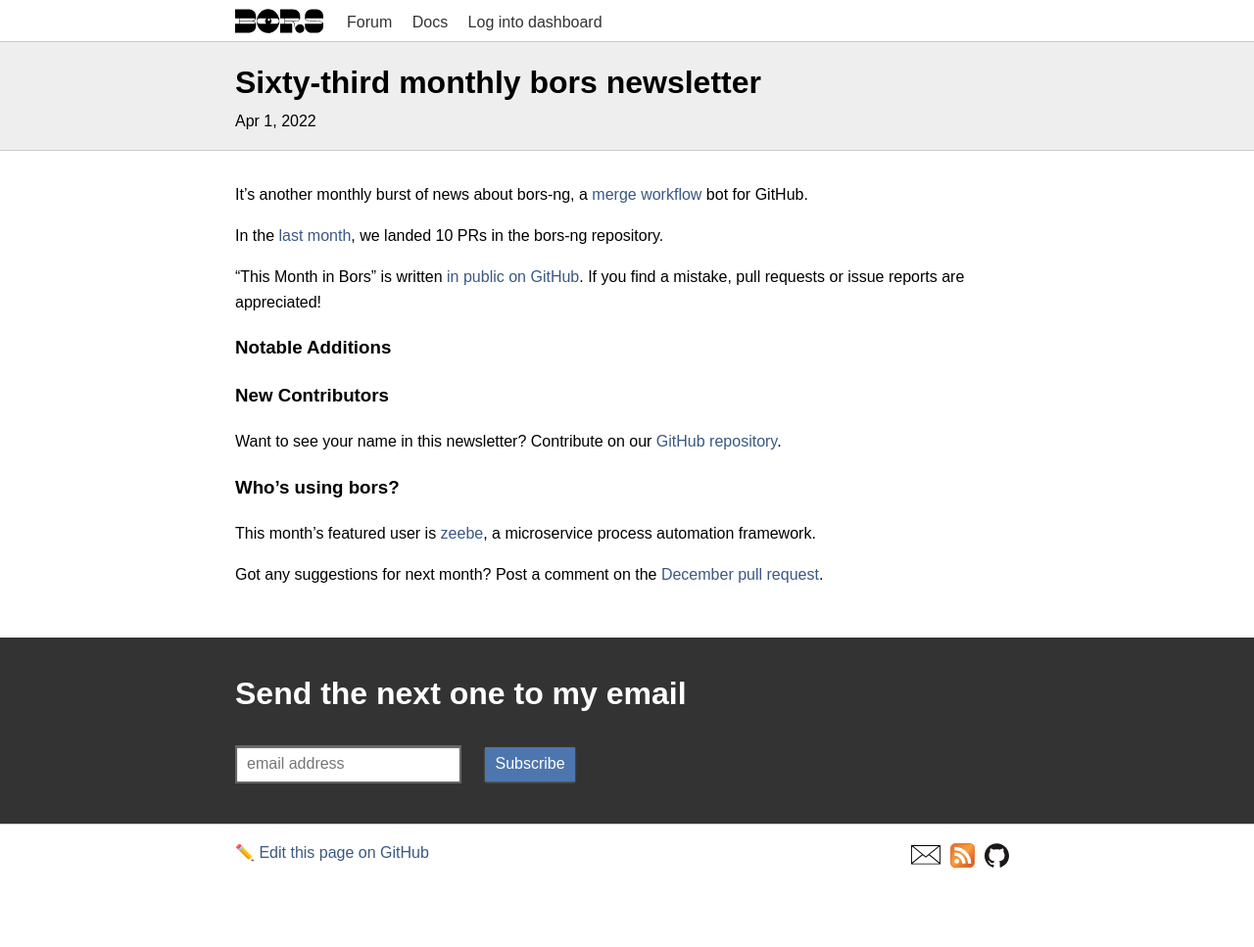
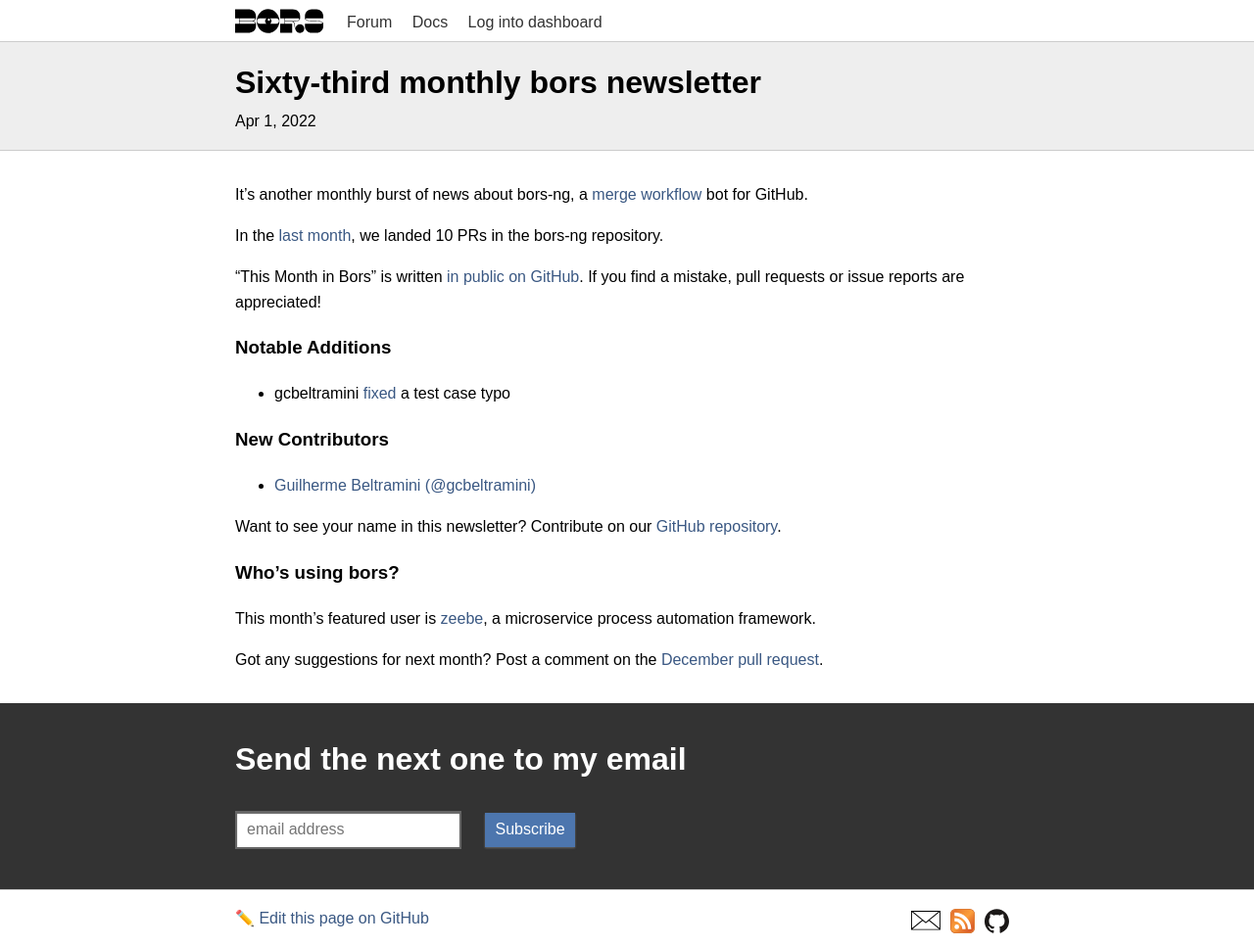
Before and after one commit to bors-ng/bors-ng.github.io, a Jekyll site: the page built from _posts/2022-04-01-tmib-63.md, in a window 1280 px wide. Shown: the whole page at 98% size. Built offline with Jekyll 4.4.1, drawn with Linux system fonts in a browser that asks for light colours; before the commit the page ends 900 px from its top, so only the background shows below that.

Commit message:
Add bors-ng/bors-ng#1471
Add @gcbeltramini as new contributor

```diff
--- a/_posts/2022-04-01-tmib-63.md
+++ b/_posts/2022-04-01-tmib-63.md
@@ -19,9 +19,12 @@
 
 ### Notable Additions
 
+* gcbeltramini [fixed](https://github.com/bors-ng/bors-ng/pull/1471) a test case typo
+
 
 ### New Contributors
 
+* [Guilherme Beltramini (@gcbeltramini)](https://github.com/gcbeltramini)
 
 Want to see your name in this newsletter? Contribute on our [GitHub repository](https://github.com/bors-ng/bors-ng).
 
```
